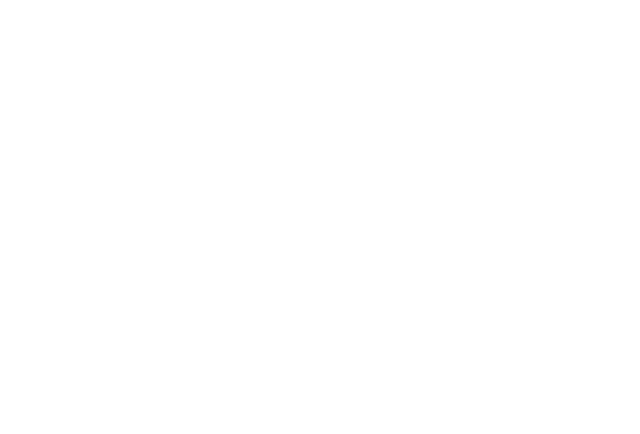
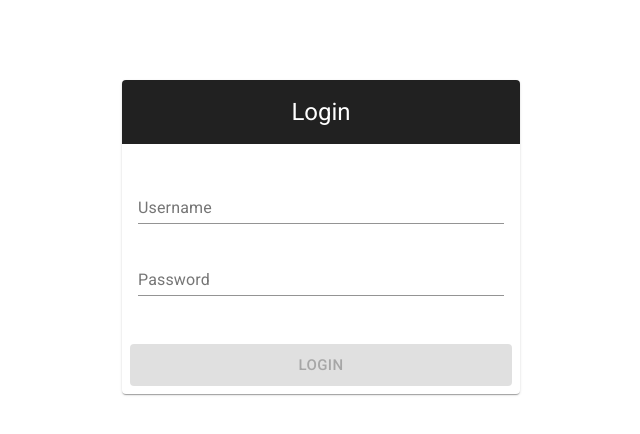
Before and after one commit to xiaoxianma/xiaomanager, a React (Create React App) app in the folder frontend/: page /login in a window 1280 px wide. Shown: the top 434 px of the page, without its empty margins (318-958 px from the left). Built offline with nearby package versions, Linux system fonts and the light colour scheme.

Commit message:
add login page and authentication

```diff
--- a/frontend/package.json
+++ b/frontend/package.json
@@ -8,6 +8,7 @@
     "@testing-library/jest-dom": "^4.2.4",
     "@testing-library/react": "^9.3.2",
     "@testing-library/user-event": "^7.1.2",
+    "axios": "^0.19.2",
     "clsx": "^1.1.0",
     "react": "^16.13.0",
     "react-dom": "^16.13.0",
--- /dev/null
+++ b/frontend/src/components/base/Login.js
@@ -0,0 +1,130 @@
+import React, {useState, useEffect} from "react";
+import axios from "axios";
+import {useHistory} from "react-router-dom";
+import TextField from "@material-ui/core/TextField";
+import {makeStyles} from "@material-ui/core/styles";
+import Card from "@material-ui/core/Card";
+import CardActions from "@material-ui/core/CardActions";
+import Button from "@material-ui/core/Button";
+import CardHeader from "@material-ui/core/CardHeader";
+import CardContent from "@material-ui/core/CardContent";
+import {useDispatch, useSelector} from "react-redux";
+import {setUserAuth} from "../../redux/actions/auth/authActions";
+
+const useStyle = makeStyles(theme => ({
+    container: {
+        display: 'flex',
+        flexWrap: 'wrap',
+        width: 400,
+        margin: `${theme.spacing(0)} auto`
+    },
+    loginBtn: {
+        marginTop: theme.spacing(2),
+        flexGrow: 1
+    },
+    header: {
+        textAlign: 'center',
+        background: '#212121',
+        color: '#fff'
+    },
+    card: {
+        marginTop: theme.spacing(10)
+    }
+}));
+
+export default function Login() {
+    const userAuth = useSelector(state => state.userAuth);
+    const dispatch = useDispatch();
+    const classes = useStyle();
+    const history = useHistory();
+    const [username, setUsername] = useState('');
+    const [password, setPassword] = useState('');
+    const [isButtonDisabled, setIsButtonDisabled] = useState(true);
+    const [helperText, setHelperText] = useState('');
+    const [error, setError] = useState(false);
+
+    useEffect(() => {
+        if (username.trim() && password.trim()) {
+            setIsButtonDisabled(false);
+        } else {
+            setIsButtonDisabled(true);
+        }
+    }, [username, password]);
+
+    useEffect(() => {
+        if (!userAuth.username) return;
+        if (userAuth.isAuthenticated) {
+            console.log(`${userAuth.username} login successfully`);
+            setError(false);
+            setHelperText(`Welcome back ${userAuth.username}`);
+            history.push('/');
+        } else {
+            console.log(`${userAuth.username} login failed`);
+            setError(true);
+            setHelperText('Incorrect username or password');
+        }
+        // eslint-disable-next-line
+    }, [userAuth]);
+
+    const handleLogin = () => {
+        axios.post(`${process.env.PUBLIC_URL}/api/token`, {username, password})
+            .then(res => {
+                dispatch(setUserAuth({username, isAuthenticated: true, token: res.access}));
+            })
+            .catch(err => {
+                console.error(`Failed to authenticate ${username} | ${err}`);
+            });
+    };
+
+    const handleKeyPress = e => {
+        if (e.KeyCode === 13 || e.which === 13) {
+            isButtonDisabled || handleLogin();
+        }
+    };
+
+    return (
+        <form className={classes.container} noValidate autoComplete="off">
+            <Card className={classes.card}>
+                <CardHeader className={classes.header} title="Login" />
+                <CardContent>
+                    <div>
+                        <TextField
+                            error={error}
+                            fullWidth
+                            id="username"
+                            type="email"
+                            label="Username"
+                            placeholder="Username"
+                            margin="normal"
+                            onChange={(e)=>setUsername(e.target.value)}
+                            onKeyPress={(e)=>handleKeyPress(e)}
+                        />
+                        <TextField
+                            error={error}
+                            fullWidth
+                            id="password"
+                            type="password"
+                            label="Password"
+                            placeholder="Password"
+                            margin="normal"
+                            helperText={helperText}
+                            onChange={(e)=>setPassword(e.target.value)}
+                            onKeyPress={(e)=>handleKeyPress(e)}
+                        />
+                    </div>
+                </CardContent>
+                <CardActions>
+                    <Button
+                        variant="contained"
+                        size="large"
+                        color="secondary"
+                        className={classes.loginBtn}
+                        onClick={()=>handleLogin()}
+                        disabled={isButtonDisabled}>
+                        Login
+                    </Button>
+                </CardActions>
+            </Card>
+        </form>
+    );
+}
--- /dev/null
+++ b/frontend/src/components/common/PrivateRoute.js
@@ -0,0 +1,20 @@
+import React from "react";
+import {Redirect, Route} from "react-router-dom";
+import {useSelector} from "react-redux";
+
+export default function PrivateRoute({children, ...rest}) {
+    const userAuth = useSelector(state => state.userAuth);
+
+    return (
+        <Route
+            {...rest}
+            render={() =>
+                userAuth.isAuthenticated ? (
+                    children
+                ) : (
+                    <Redirect to={{pathname: "/login"}}/>
+                )
+            }
+        />
+    );
+};
--- a/frontend/src/index.js
+++ b/frontend/src/index.js
@@ -6,15 +6,20 @@
 import {Route, Switch, BrowserRouter as Router} from 'react-router-dom';
 import store from "./redux/store";
 import * as serviceWorker from './serviceWorker';
+import Login from "./components/base/Login";
+import PrivateRoute from "./components/common/PrivateRoute";
 
 
 ReactDOM.render(
     <Provider store={store}>
         <Router>
             <Switch>
-                <Route exact path="/">
+                <Route path="/login">
+                    <Login/>
+                </Route>
+                <PrivateRoute exact path="/">
                     <App/>
-                </Route>
+                </PrivateRoute>
             </Switch>
         </Router>
     </Provider>,
--- /dev/null
+++ b/frontend/src/redux/actions/auth/authActionTypes.js
@@ -0,0 +1 @@
+export const SET_USER_AUTH = "SET_USER_AUTH";
--- /dev/null
+++ b/frontend/src/redux/actions/auth/authActions.js
@@ -0,0 +1,8 @@
+import {SET_USER_AUTH} from "./authActionTypes";
+
+export const setUserAuth = (userAuth) => {
+    return {
+        type: SET_USER_AUTH,
+        userAuth
+    };
+};
--- /dev/null
+++ b/frontend/src/redux/reducers/auth/authReducer.js
@@ -0,0 +1,18 @@
+import {SET_USER_AUTH} from "../../actions/auth/authActionTypes";
+
+const initialState = {
+    auth: {
+        username: "",
+        isAuthenticated: null,
+        token: "",
+    }
+};
+
+export function userAuth(state = initialState.auth, action) {
+    switch (action.type) {
+        case SET_USER_AUTH:
+            return action.userAuth;
+        default:
+            return state;
+    }
+}
--- a/frontend/src/redux/reducers/index.js
+++ b/frontend/src/redux/reducers/index.js
@@ -1,3 +1,6 @@
 import {combineReducers} from "redux";
+import {userAuth} from "./auth/authReducer";
 
-export default combineReducers({});
+export default combineReducers({
+    userAuth,
+});
```
Also changed, not shown: 1 other file (tests, documents, lock files or other folders).
